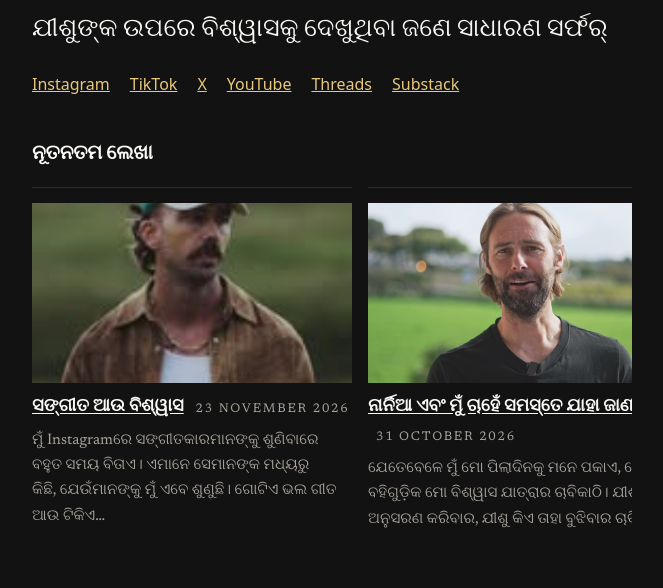
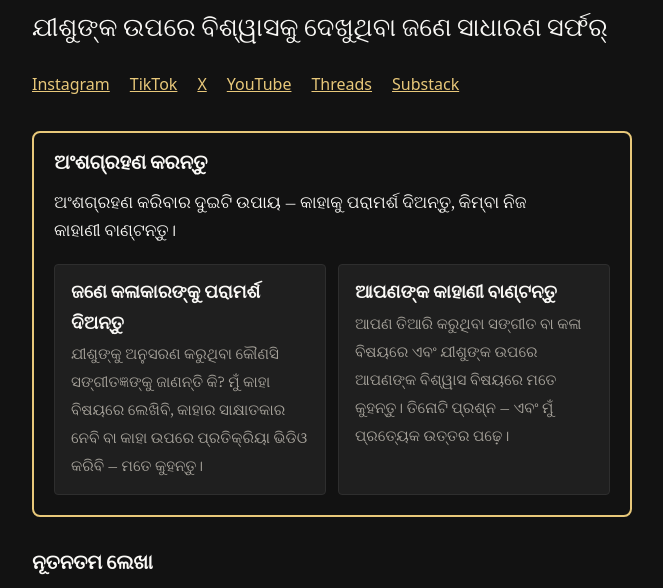
Before and after one commit to streamjonathan/jonathanmccallum-or, an Eleventy site: page index.njk in a window 1280 px wide. Shown: the part 133-721 px from the top of the page, without its empty margins (308-971 px from the left). Built offline with nearby package versions, Linux system fonts and the light colour scheme; Eleventy itself is replaced by a stand-in of ours; files that its build step writes are made by us from their sources; files whose address does not match are found by name.

Commit message:
Get involved box (translated), linking to the main site's Suggest and Share pages
The two cards link to https://jonathanmccallum.com/suggest-an-artist/ and
https://jonathanmccallum.com/share-your-story/ — this language site has no
suggest/share pages of its own, and the Worker's session cookie is host-only
for jonathanmccallum.com (no CORS for cross-origin API calls), so sign-in and
the forms cannot run on a jonathanmccallum-<code>.pages.dev origin.
Deployment waits on the Cloudflare 20-project cap / clubhousejonathan token.

```diff
--- /dev/null
+++ b/_includes/get-involved.njk
@@ -0,0 +1,14 @@
+<section class="get-involved" aria-labelledby="get-involved-heading">
+  <h2 id="get-involved-heading">ଅଂଶଗ୍ରହଣ କରନ୍ତୁ</h2>
+  <p>ଅଂଶଗ୍ରହଣ କରିବାର ଦୁଇଟି ଉପାୟ — କାହାକୁ ପରାମର୍ଶ ଦିଅନ୍ତୁ, କିମ୍ବା ନିଜ କାହାଣୀ ବାଣ୍ଟନ୍ତୁ।</p>
+  <div class="get-involved__cards">
+    <a class="get-involved__card" href="https://jonathanmccallum.com/suggest-an-artist/">
+      <strong>ଜଣେ କଳାକାରଙ୍କୁ ପରାମର୍ଶ ଦିଅନ୍ତୁ</strong>
+      <span>ଯୀଶୁଙ୍କୁ ଅନୁସରଣ କରୁଥିବା କୌଣସି ସଙ୍ଗୀତଜ୍ଞଙ୍କୁ ଜାଣନ୍ତି କି? ମୁଁ କାହା ବିଷୟରେ ଲେଖିବି, କାହାର ସାକ୍ଷାତକାର ନେବି ବା କାହା ଉପରେ ପ୍ରତିକ୍ରିୟା ଭିଡିଓ କରିବି — ମତେ କୁହନ୍ତୁ।</span>
+    </a>
+    <a class="get-involved__card" href="https://jonathanmccallum.com/share-your-story/">
+      <strong>ଆପଣଙ୍କ କାହାଣୀ ବାଣ୍ଟନ୍ତୁ</strong>
+      <span>ଆପଣ ତିଆରି କରୁଥିବା ସଙ୍ଗୀତ ବା କଳା ବିଷୟରେ ଏବଂ ଯୀଶୁଙ୍କ ଉପରେ ଆପଣଙ୍କ ବିଶ୍ୱାସ ବିଷୟରେ ମତେ କୁହନ୍ତୁ। ତିନୋଟି ପ୍ରଶ୍ନ — ଏବଂ ମୁଁ ପ୍ରତ୍ୟେକ ଉତ୍ତର ପଢ଼େ।</span>
+    </a>
+  </div>
+</section>
--- a/_includes/layouts/base.njk
+++ b/_includes/layouts/base.njk
@@ -121,8 +121,8 @@
 </script>
 {% endif %}
 <link rel="alternate" type="application/rss+xml" title="{{ site.title }}" href="/feed/">
-<link rel="preload" href="/css/style.css?v=12" as="style">
-<link rel="stylesheet" href="/css/style.css?v=12">
+<link rel="preload" href="/css/style.css?v=13" as="style">
+<link rel="stylesheet" href="/css/style.css?v=13">
 </head>
 <body>
 <a class="skip-link" href="#main">ବିଷୟବସ୍ତୁକୁ ଯାଆନ୍ତୁ</a>
--- a/_includes/layouts/page.njk
+++ b/_includes/layouts/page.njk
@@ -5,3 +5,6 @@ layout: layouts/base.njk
   <h1>{{ title }}</h1>
   {{ content | safe }}
 </article>
+{% if page.url != "/suggest-an-artist/" and page.url != "/share-your-story/" %}
+{% include "get-involved.njk" %}
+{% endif %}
--- a/_includes/layouts/post.njk
+++ b/_includes/layouts/post.njk
@@ -10,6 +10,7 @@ layout: layouts/base.njk
   {{ content | safe }}
   </div>
 </article>
+{% include "get-involved.njk" %}
 {% set prevPost = collections.publishedPosts | getPreviousCollectionItem(page) %}
 {% set nextPost = collections.publishedPosts | getNextCollectionItem(page) %}
 {% if prevPost or nextPost %}
--- a/css/style.css
+++ b/css/style.css
@@ -256,6 +256,32 @@ button[type="submit"] {
 /* Featured carousel: the newest articles in a slow-moving row, same
    scroll-snap pattern as the Watch row. The reader can swipe or scroll
    it by hand; the script below moves it along gently when left alone. */
+/* Get involved: the reader forms, on the main site, in a gold box so they pop out.
+   On this language site the two cards link to jonathanmccallum.com, where
+   sign-in and the forms live (the session cookie is host-only for the main
+   site, so they cannot run here). */
+.get-involved {
+  border: 2px solid var(--link);
+  border-radius: 0.5rem;
+  padding: 1rem 1.25rem 1.25rem;
+  margin: 0 0 1.5rem;
+}
+.get-involved h2 { margin-top: 0; }
+.get-involved__cards { display: flex; flex-wrap: wrap; gap: 0.75rem; margin-top: 0.75rem; }
+.get-involved__card {
+  flex: 1 1 16rem;
+  display: block;
+  padding: 0.75rem 1rem;
+  border: 1px solid var(--line);
+  border-radius: 0.25rem;
+  background: var(--code-bg);
+  color: var(--text);
+  text-decoration: none;
+}
+.get-involved__card:hover { border-color: var(--link); }
+.get-involved__card strong { display: block; font-family: "Fraunces", Georgia, "Iowan Old Style", "Times New Roman", serif; font-size: 1.15rem; margin-bottom: 0.25rem; }
+.get-involved__card span { color: var(--muted); font-size: 0.95rem; }
+
 .featured { margin-top: 1.5rem; }
 .featured-row { display: flex; gap: 1rem; overflow-x: auto; scroll-snap-type: x mandatory; list-style: none; padding: 0 0 0.5rem; margin: 1rem 0; }
 /* The arrows and dots are the navigation now, so the row's own
--- a/index.njk
+++ b/index.njk
@@ -17,6 +17,8 @@ eleventyExcludeFromCollections: true
   <a href="https://www.threads.com/@jonamccallum">Threads</a>
   <a href="https://jonamccallum.substack.com">Substack</a>
 </p>
+
+{% include "get-involved.njk" %}
 
 <section class="featured" data-fade aria-labelledby="featured-heading">
   <h2 id="featured-heading">ନୂତନତମ ଲେଖା</h2>
```
